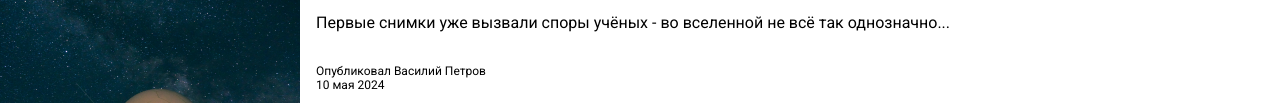
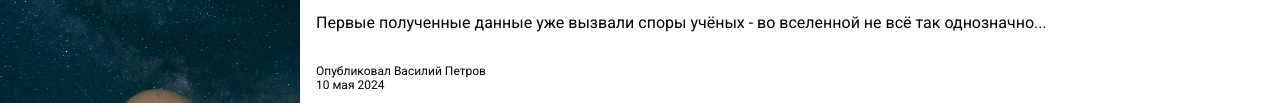
Before and after one commit to Vlad-Miroshin/task_5_11_1_HW_03, a plain HTML site: page index.html in a window 1280 px wide. Shown: the part 410-513 px from the top of the page. Drawn offline with Linux system fonts and the light colour scheme.

Commit message:
fix (news_1) update content

```diff
--- a/index.html
+++ b/index.html
@@ -32,7 +32,7 @@
                         (VLBI) по всей Земле.
                     </p>
                     <p>
-                        Первые снимки уже вызвали споры учёных -
+                        Первые полученные данные уже вызвали споры учёных -
                         во вселенной не всё так однозначно...
                     </p>
                 </div>
```
